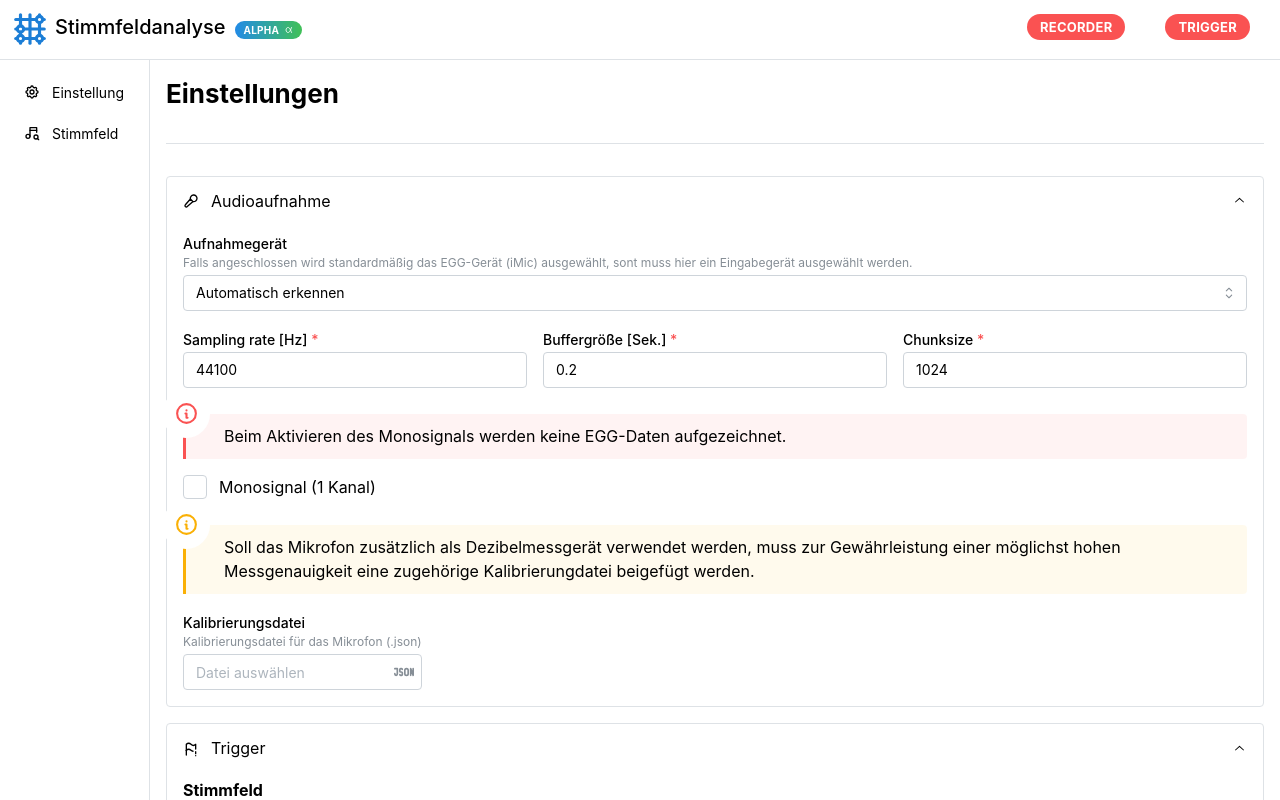
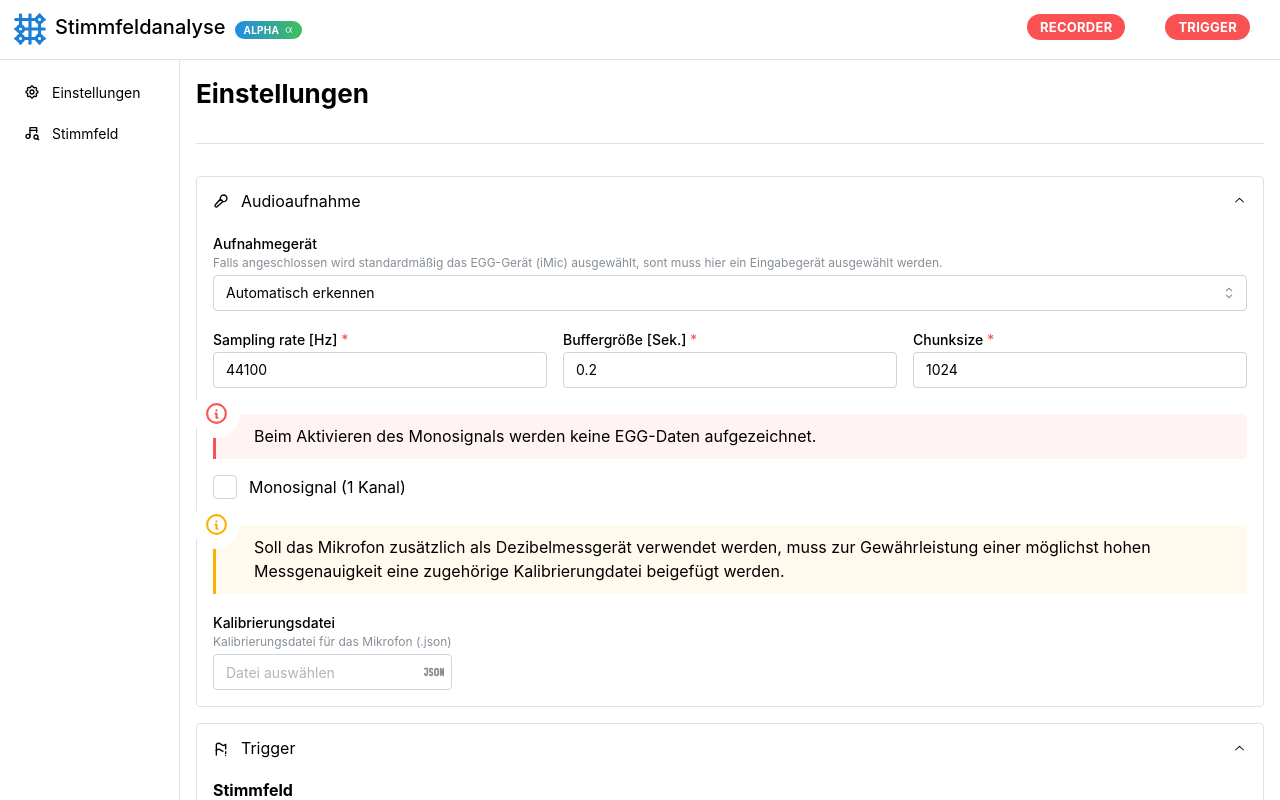
Before and after one commit to rosnFinite/audio-trigger-frontend, a React (Create React App) app: page / in a window 1280 px wide. Shown: the top 800 px of the page. Built offline with nearby package versions, Linux system fonts and the light colour scheme; no server answers.

Commit message:
fixed width of sidebar

```diff
--- a/src/components/Layout/Layout.tsx
+++ b/src/components/Layout/Layout.tsx
@@ -40,7 +40,7 @@ export default function Layout(props: { children: React.ReactNode }) {
   }, [status]);
 
   return (
-    <AppShell header={{height:60}} navbar={{width: 150, breakpoint:"sm", collapsed: {mobile: !opened}}} padding="md">
+    <AppShell header={{height:60}} navbar={{width: 180, breakpoint:"sm", collapsed: {mobile: !opened}}} padding="md">
       <AppShell.Header>
         <Flex justify="flex-start" align="center">
           <Burger opened={opened} onClick={toggle} hiddenFrom="sm" size="sm" />
@@ -82,7 +82,7 @@ export default function Layout(props: { children: React.ReactNode }) {
       </AppShell.Header>
 
       <AppShell.Navbar p="sm">
-        <NavLink href="/" label="Einstellung" leftSection={<TbSettings />}/>
+        <NavLink href="/" label="Einstellungen" leftSection={<TbSettings />}/>
         <NavLink href='/stimmfeld' label="Stimmfeld" leftSection={<TbMusicSearch />} />
       </AppShell.Navbar>
       <AppShell.Main>
```
